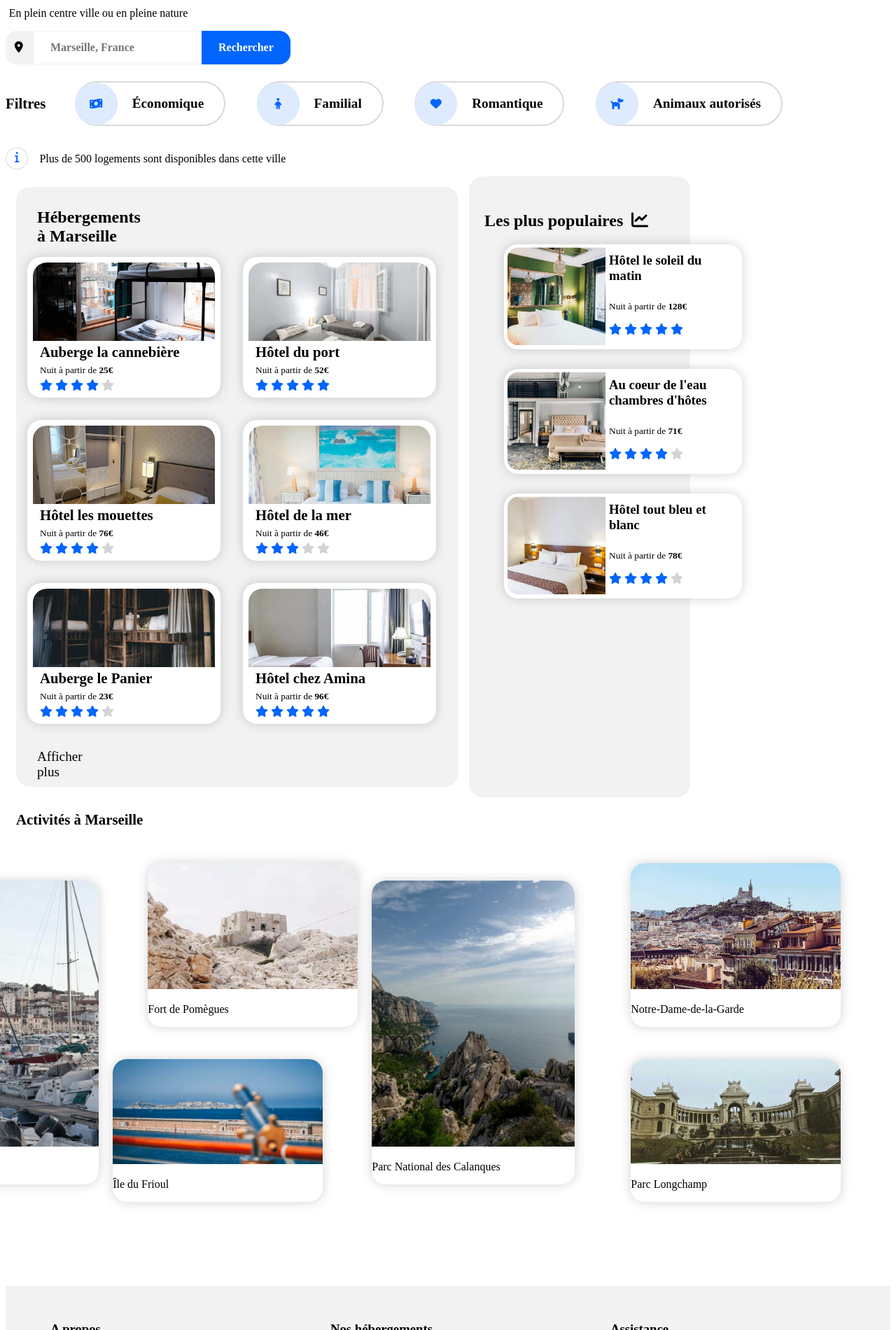
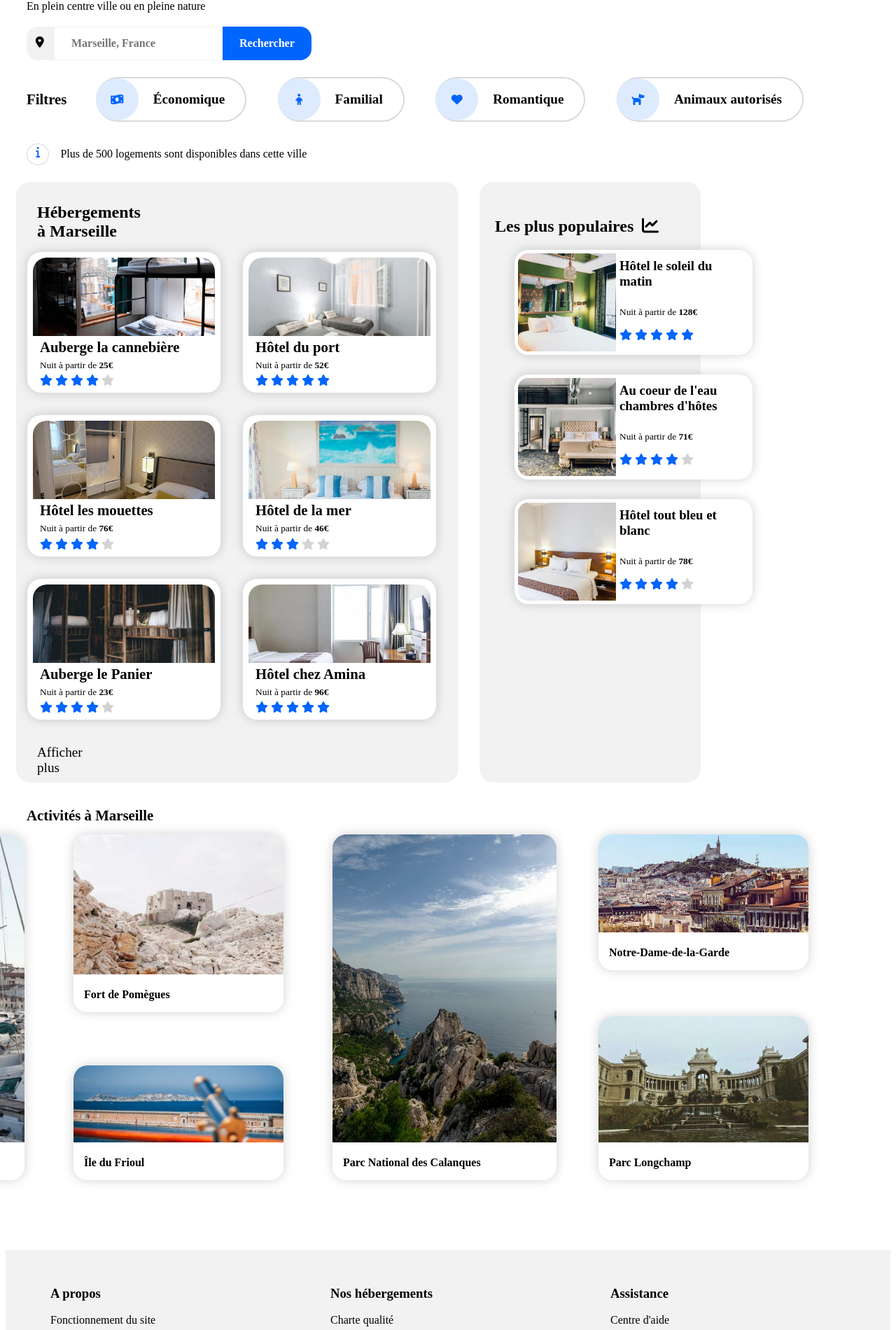
Before and after one commit to Fredpery77/FredericPerykasza_2_03112020, a plain HTML site: page index.html in a window 1280 px wide. Shown: the part 114-2014 px from the top of the page at 70% size. Drawn offline with Linux system fonts and the light colour scheme; a web font is replaced by a local one.

Commit message:
modification

```diff
--- a/index.html
+++ b/index.html
@@ -24,6 +24,7 @@
             </div>
         </div>
     </header>
+
 
     <!--fin du header-->
 
@@ -251,7 +252,8 @@
 
         <!--activités-->
             <h2 class="activitesTitre" id="activites">Activités à Marseille</h2>
-            <div class="act">
+            <div class="act1et2">
+            <div class="act1">
             <div class="blockActivites1">
                 <a href="#"><img src="./img/activites/medium/reno-laithienne-QUgJhdY5Fyk-unsplash.jpg"
                         alt="Vieux port à Marseille" class="activites1image" />
@@ -278,7 +280,9 @@
             </a>
         </div>
         </div>
+    </div>
 
+        <div class="act2">
         <div class="blockActivites4">
             <a href="#"><img src="./img/activites/medium/kilyan-sockalingum-NR8-cBCN3aI-unsplash.jpg"
                     alt="Les calanques de Marseille" class="activites4image" />
@@ -306,6 +310,7 @@
         </div>
         </div>
         </div>
+    </div>
 
         <!--fin activités-->
     </main>
--- a/style.css
+++ b/style.css
@@ -4,7 +4,7 @@
     src: url('Raleway-Black.ttf');
 }
 #body {
-    margin: 10px;
+    margin: 20px;
     font-family: 'Raleway', Arial, Helvetica, sans-serif;
 }
 a {
@@ -26,12 +26,12 @@ sub {
 
 .header {
     display: flex;
+    justify-content: flex-start;
     align-items: center;
 }
 .navigation {
-    margin: -43px 0 0 750px;
-    text-decoration: overline;
- }
+    margin: 0 0 0 580px;
+}
 .navigation a {
     color: black;
     padding: 1.0em;
@@ -42,10 +42,13 @@ sub {
     color: #0065FC;
     font-weight: bold;
     transform: scale(1.03);
+    border-top: transparent solid 1px;
+
 }
 .logo img {
     object-fit: cover;
     width: 30%;
+    margin: 0 0 0 30px;
 }
 
 /* fin du header */
@@ -54,14 +57,16 @@ sub {
 
 .titreSoustitre h1  {
     font-family: "Raleway", "Sans serif";
+    margin: 10px 0 0 30px;
 }
 .titreSoustitre p {
     font-family: "Raleway", "Sans serif";
-    margin: 0 0 1em 0.3em;
+    margin: 5px 0 20px 30px;
 }
 .recherche {
     display: flex;
     overflow: auto;
+    margin: 0 0 0 30px;
 }
 .icone {
     background-color: #F2F2F2;
@@ -102,6 +107,7 @@ sub {
 }
 .filtres {
     display: flex;
+    margin: 0 0 0 30px;
 }
 .nomfiltres {
     font-size: 1.3em;
@@ -145,6 +151,7 @@ sub {
 .info {
     display: flex;
     align-items: center;
+    margin: 0 0 0 30px;
 }
 .iconeinfo {
     border: solid 1px #d9d9d9;
@@ -224,6 +231,7 @@ sub {
      background-color: #F2F2F2;
      border-radius: 1.25rem;
      width: 25%;
+     margin: 15px;
 }
 .plusPopulaires {
      width: 140px;
@@ -256,36 +264,53 @@ sub {
     justify-content: space-between;
     padding: 30px 60px 0 22px;
 }
-.act {
+.act1 {
+    display: flex;
+    flex-direction: row;
+    align-items: center;
+    vertical-align: middle;
+    justify-content: center;
+}
+.act2 {
+    display: flex;
+    flex-direction: row;
+    align-items: center;
+    vertical-align: middle;
+    justify-content: center;
+}
+.act1et2 {
     display: flex;
     flex-direction: row;
     align-items: center;
     justify-content: center;
-    width: 82%;
-    margin: 50px 0 120px 0;
+    margin: 15px 0 100px -500px;
 }
+
 .activitesTitre {
     color: black;
     font-weight: bold;
     font-size: 1.3em;
-    margin: 20px 0 0 15px;
+    margin: 20px 0 0 30px;
     font-family: "Raleway", "Sans serif";
 }
 .nomActivites {
+    font-family: "Raleway", "Sans serif";
+    font-weight: bold;
+    margin: 5px 0 0 15px ;
 }
 .blockActivites1 {
     background-color:white;
     border-radius: 1.25rem;
     box-shadow: 0 0 16px #0000002e;
-    margin: 0 30px 0 0;
- }
+    margin: 0 0 0 90px;
+  }
 .blockActivites1:hover {
     background-color: white;
     transform: scale(1.03);
 }
 .activites1image {
-    width: 290px;
-    height: 380px;
+    width: 320px;
+    height: 440px;
     object-fit: cover;
     border-radius: 1.25rem 1.25rem 0 0;
 }
@@ -294,7 +319,8 @@ sub {
     background-color:white;
     border-radius: 1.25rem;
     box-shadow: 0 0 16px #0000002e;
-    margin: 0 30px 250px 40px;
+    margin: 0 0 0 70px;
+
 }
 .blockActivites2:hover {
     background-color: white;
@@ -302,7 +328,7 @@ sub {
 }
 .activites2image {
     width: 300px;
-    height: 180px;
+    height: 200px;
     object-fit: cover;
     border-radius: 1.25rem 1.25rem 0 0;
 }
@@ -311,7 +337,7 @@ sub {
     background-color:white;
     border-radius: 1.25rem;
     box-shadow: 0 0 16px #0000002e;
-    margin: 30px 30px 0 -380px;
+    margin: 0 50px 0 -300px;
 }
 .blockActivites3:hover {
     background-color: white;
@@ -319,7 +345,7 @@ sub {
 }
 .activites3image {
     width: 300px;
-    height: 150px;
+    height: 110px;
     object-fit: cover;
     border-radius: 1.25rem 1.25rem 0 0;
 }
@@ -327,15 +353,15 @@ sub {
     background-color:white;
     border-radius: 1.25rem;
     box-shadow: 0 0 16px #0000002e;
-    margin: 0 40px 0 40px;
+    margin: 0 0 0 20px;
 }
 .blockActivites4:hover{
     background-color: white;
     transform: scale(1.03);
 }
 .activites4image {
-    width: 290px;
-    height: 380px;
+    width: 320px;
+    height: 440px;
     object-fit: cover;
     border-radius: 1.25rem 1.25rem 0 0;
 }
@@ -344,7 +370,7 @@ sub {
     border-radius: 1.25rem;
     box-shadow: 0 0 16px #0000002e;
     align-self: baseline;
-    margin: 0 -600px 0 40px;
+    margin: 0 0 0 60px;
 }
 .blockActivites5:hover {
     background-color: white;
@@ -352,7 +378,7 @@ sub {
 }
 .activites5image {
     width: 300px;
-    height: 180px;
+    height: 140px;
     object-fit: cover;
     border-radius: 1.25rem 1.25rem 0 0;
 }
@@ -361,7 +387,7 @@ sub {
     border-radius: 1.25rem;
     box-shadow: 0 0 16px #0000002e;
     align-self: flex-end;
-    margin: 0 0 0 300px;
+    margin: 0 0 0 -300px;
 }
 .blockActivites6:hover {
     background-color: white;
@@ -369,10 +395,9 @@ sub {
 }
 .activites6image {
     width: 300px;
-    height: 150px;
+    height: 180px;
     object-fit: cover;
     border-radius: 1.25rem 1.25rem 0 0;
-
 }
 
 /* fin du main */
```
